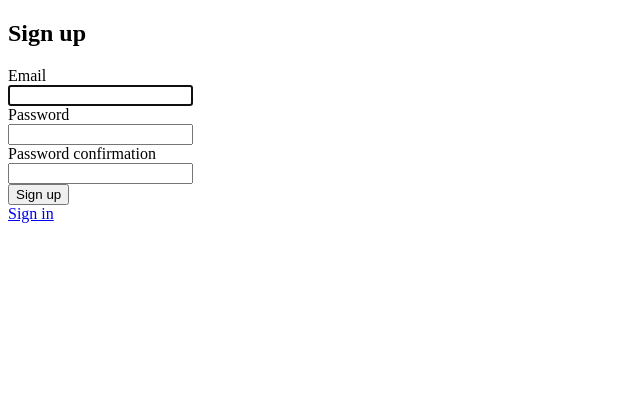
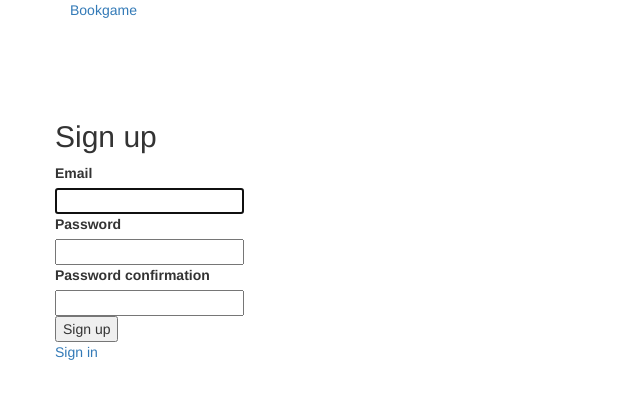
Before and after one commit to ximes/bookgame, a Rails app: page /users/sign_up in a window 1280 px wide. Shown: the top 399 px of the page, without its empty margins (0-640 px from the left). Run offline with Rails 7, Linux system fonts and the light colour scheme; style sheets or scripts are compiled from the project's sources; some libraries are stand-ins or nearby versions.

Commit message:
Haml/Sass/Bootswatch

```diff
--- a/app/assets/javascripts/application.js
+++ b/app/assets/javascripts/application.js
@@ -14,3 +14,5 @@
 //= require jquery_ujs
 //= require turbolinks
 //= require_tree .
+// Loads all Bootstrap javascripts
+//= require bootstrap
--- a/app/assets/stylesheets/application.css
+++ b/app/assets/stylesheets/application.css.scss
@@ -11,3 +11,13 @@
  *= require_self
  *= require_tree .
  */
+
+ @import "bootswatch/slate/variables";
+ @import "bootstrap";
+
+ @import "bootstrap-responsive";
+ @import "bootswatch/slate/bootswatch";
+
+ body{
+ 	padding-top: 100px;
+ }
--- /dev/null
+++ b/app/views/layouts/_navigation.html.haml
@@ -0,0 +1,26 @@
+.navbar.navbar-fixed-top
+ .navbar-inner
+  .container
+   %a.brand
+    Bookgame
+   <a class="brand btn btn-navbar" data-toggle="collapse" data-target=".nav-collapse">
+   %span.icon-bar
+   %span.icon-bar
+   %span.icon-bar
+   </a>
+   .nav-collapse.collapse#main-menu
+    %ul.nav.pull-right
+     - unless user_signed_in?
+      %li
+       = link_to "Entra", new_user_session_path
+      %li
+       = link_to "Registrati", new_user_registration_path
+     - else
+      %li
+       = link_to edit_user_registration_path do
+        %i.icon-wrench
+        Impostazioni
+      %li
+       = link_to destroy_user_session_path, :method => "DELETE" do
+        %i.icon-off
+        Esci
--- /dev/null
+++ b/app/views/layouts/_notifications.html.haml
@@ -0,0 +1,8 @@
+- if notice
+ .alert.alert-success
+  %p
+   =notice
+- if alert
+ .alert.alert-warning
+  %p
+   =alert
--- a/app/views/layouts/application.html.erb
+++ /dev/null
@@ -1,17 +0,0 @@
-<!DOCTYPE html>
-<html>
-<head>
-  <title>Bookgame</title>
-  <%= stylesheet_link_tag    "application", media: "all", "data-turbolinks-track" => true %>
-  <%= javascript_include_tag "application", "data-turbolinks-track" => true %>
-  <%= csrf_meta_tags %>
-</head>
-<body>
-
-	<p class="notice"><%= notice %></p>
-	<p class="alert"><%= alert %></p>
-
-	<%= yield %>
-
-</body>
-</html>
--- /dev/null
+++ b/app/views/layouts/application.html.haml
@@ -0,0 +1,23 @@
+!!!
+%html
+ %head
+  %title
+   Bookgame
+  = stylesheet_link_tag    "application", :media => "all",  "data-turbolinks-track" => true
+  = javascript_include_tag "application", "data-turbolinks-track" => true
+  = csrf_meta_tags
+  = favicon_link_tag
+  <link rel="apple-touch-icon-precomposed" href="apple-touch-icon.png" />
+  <link rel="apple-touch-icon-precomposed" sizes="57x57" href="apple-touch-icon-57x57-precomposed.png" />
+  <link rel="apple-touch-icon-precomposed" sizes="72x72" href="apple-touch-icon-72x72-precomposed.png" />
+  <link rel="apple-touch-icon-precomposed" sizes="114x114" href="apple-touch-icon-114x114-precomposed.png" />
+
+ %body
+  = render :partial => 'layouts/navigation'
+  .container
+   .row
+    .span12
+     = render :partial => 'layouts/notifications'
+   .row
+    .span12
+     = yield
```
Also changed, not shown: Gemfile, Gemfile.lock, app/assets/stylesheets/books.css.scss (line endings or trailing spaces).
